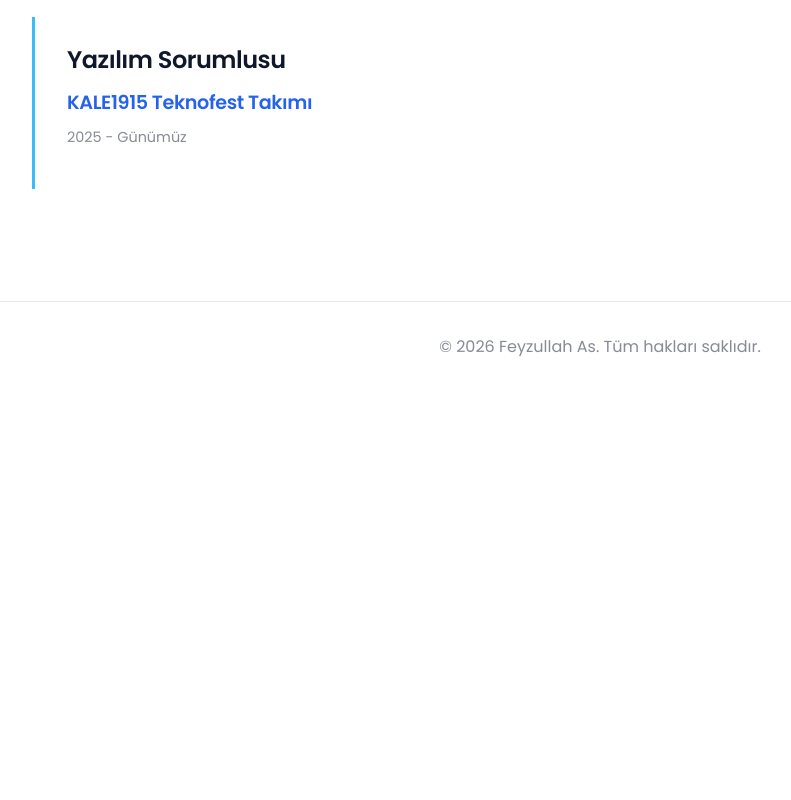
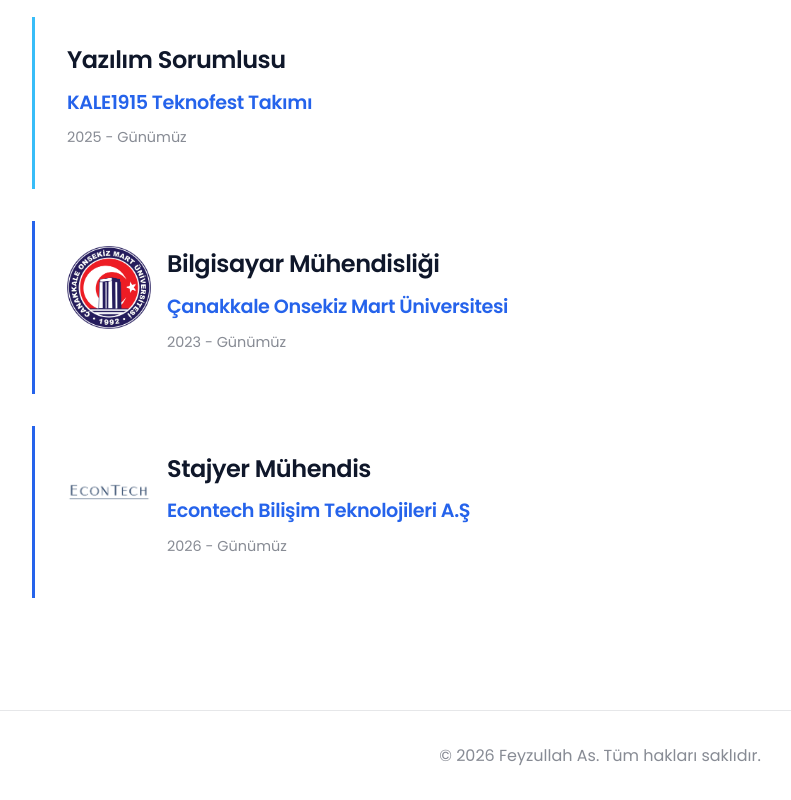
Before and after one commit to feyzullahas/feyzullahas, a React (Vite) app: page /deneyim in a window 1280 px wide. Shown: the part 607-1407 px from the top of the page, without its empty margins (40-831 px from the left). Before the commit the page ends 999 px from the top, so only its background shows below. Built offline with nearby package versions, Linux system fonts and the light colour scheme.

Commit message:
deneyim sayfası güncellendi

```diff
--- a/src/components/About.css
+++ b/src/components/About.css
@@ -38,7 +38,7 @@
   display: grid;
   grid-template-columns: 1fr;
   gap: 3rem;
-  margin-bottom: 4rem;
+  margin-bottom: 0;
   animation: fadeInUp 0.8s ease 0.2s both;
 }
 
--- a/src/components/About.jsx
+++ b/src/components/About.jsx
@@ -13,34 +13,6 @@ const About = () => {
           <div className="about-text">
             <p>{text.about.paragraphs[0]}</p>
             <p>{text.about.paragraphs[1]}</p>
-            <p>{text.about.paragraphs[2]}</p>
-          </div>
-        </div>
-
-        <div className="about-highlights" style={{ gridTemplateColumns: 'repeat(auto-fit, minmax(300px, 1fr))' }}>
-          {/* EĞİTİM KARTI */}
-          <div className="highlight-card">
-            <div className="highlight-icon">
-              <img src="/comu.png" alt="ÇOMÜ" className="card-logo" />
-            </div>
-            <h3>{text.about.highlights.education.title}</h3>
-            <p>
-              {text.about.highlights.education.lines[0]}<br />
-              {text.about.highlights.education.lines[1]}<br />
-              <span className="sub-text">{text.about.highlights.education.lines[2]}</span>
-            </p>
-          </div>
-
-          {/* UZAY & HAVACILIK (KURUCU) KARTI */}
-          <div className="highlight-card">
-            <div className="highlight-icon">
-              <img src="/ygk.png" alt="Yazılım Geliştirme Kulübü" className="card-logo" />
-            </div>
-            <h3>{text.about.highlights.aerospace.title}</h3>
-            <p>
-              {text.about.highlights.aerospace.lines[0]}<br />
-              <span className="sub-text">{text.about.highlights.aerospace.lines[1]}</span>
-            </p>
           </div>
         </div>
       </div>
--- a/src/components/Experience.css
+++ b/src/components/Experience.css
@@ -21,7 +21,8 @@
   border-radius: 0;
   padding: 1.5rem 2rem;
   display: flex;
-  flex-direction: column;
+  flex-direction: row;
+  align-items: flex-start;
   gap: 1rem;
   transition: transform 0.3s, background-color 0.3s;
   animation: fadeInLeft 0.6s ease both;
@@ -38,11 +39,10 @@
 }
 
 .experience-image {
-  width: 120px;
-  height: 120px;
+  width: 84px;
+  height: 84px;
   border-radius: 12px;
   overflow: hidden;
-  background: rgba(15, 23, 42, 0.05);
   display: flex;
   align-items: center;
   justify-content: center;
@@ -52,7 +52,7 @@
 .experience-image img {
   width: 100%;
   height: 100%;
-  object-fit: cover;
+  object-fit: contain;
 }
 
 .experience-content {
@@ -102,13 +102,11 @@
   }
 
   .experience-card {
-    grid-template-columns: 1fr;
-    text-align: center;
+    flex-direction: column;
+    text-align: left;
   }
 
   .experience-image {
-    width: 100%;
-    max-width: 200px;
-    margin: 0 auto;
+    margin: 0;
   }
 }
--- a/src/components/Experience.jsx
+++ b/src/components/Experience.jsx
@@ -10,7 +10,7 @@ const Experience = () => {
       company: text.experience.items[0].company,
       period: text.experience.items[0].period,
       description: text.experience.items[0].description,
-      image: null, // Resim eklemek için: '/images/experience1.jpg'
+      image: '/ygk.png',
     },
     {
       title: text.experience.items[1].title,
@@ -24,9 +24,22 @@ const Experience = () => {
       company: text.experience.items[2].company,
       period: text.experience.items[2].period,
       description: text.experience.items[2].description,
-      image: null, // Resim eklemek için: '/images/experience1.jpg'
+      image: null,
     },
-    // Daha fazla deneyim ekleyebilirsiniz
+    {
+      title: text.experience.items[3].title,
+      company: text.experience.items[3].company,
+      period: text.experience.items[3].period,
+      description: text.experience.items[3].description,
+      image: '/comu.png',
+    },
+    {
+      title: text.experience.items[4].title,
+      company: text.experience.items[4].company,
+      period: text.experience.items[4].period,
+      description: text.experience.items[4].description,
+      image: '/econtech.png',
+    },
   ];
 
   return (
--- a/src/i18n/translations.js
+++ b/src/i18n/translations.js
@@ -38,7 +38,7 @@ export const translations = {
       },
     },
     experience: {
-      title: 'Deneyim & Liderlik',
+      title: 'Deneyim',
       items: [
         {
           title: 'Kurucu Başkan & Takım Lideri',
@@ -54,6 +54,16 @@ export const translations = {
           title: 'Yazılım Sorumlusu',
           company: 'KALE1915 Teknofest Takımı',
           period: '2025 - Günümüz'
+        },
+        {
+          title: 'Bilgisayar Mühendisliği',
+          company: 'Çanakkale Onsekiz Mart Üniversitesi',
+          period: '2023 - Günümüz'
+        },
+        {
+          title: 'Stajyer Mühendis',
+          company: 'Econtech Bilişim Teknolojileri A.Ş',
+          period: '2026 - Günümüz'
         },
       ],
     },
@@ -158,7 +168,7 @@ export const translations = {
       },
     },
     experience: {
-      title: 'Experience & Leadership',
+      title: 'Experience',
       items: [
         {
           title: 'Founding President & Team Leader',
@@ -174,6 +184,16 @@ export const translations = {
           title: 'Software Lead',
           company: 'KALE1915 Teknofest Team',
           period: '2025 - Present'
+        },
+        {
+          title: 'Computer Engineering',
+          company: 'Canakkale Onsekiz Mart University',
+          period: '2023 - Present'
+        },
+        {
+          title: 'Intern Engineer',
+          company: 'Econtech Information Technologies Inc.',
+          period: '2026 - Present'
         },
       ],
     },
```
Also changed, not shown: public/econtech.png (added).
